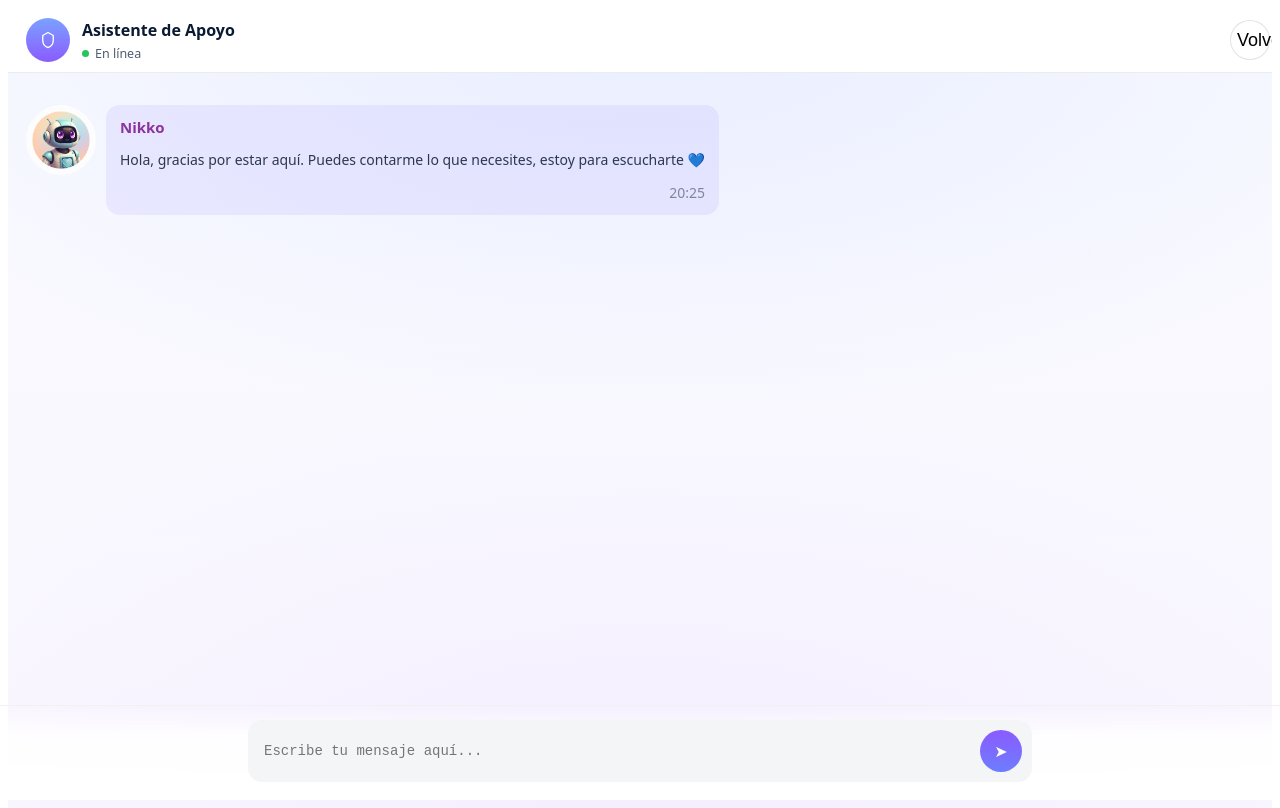
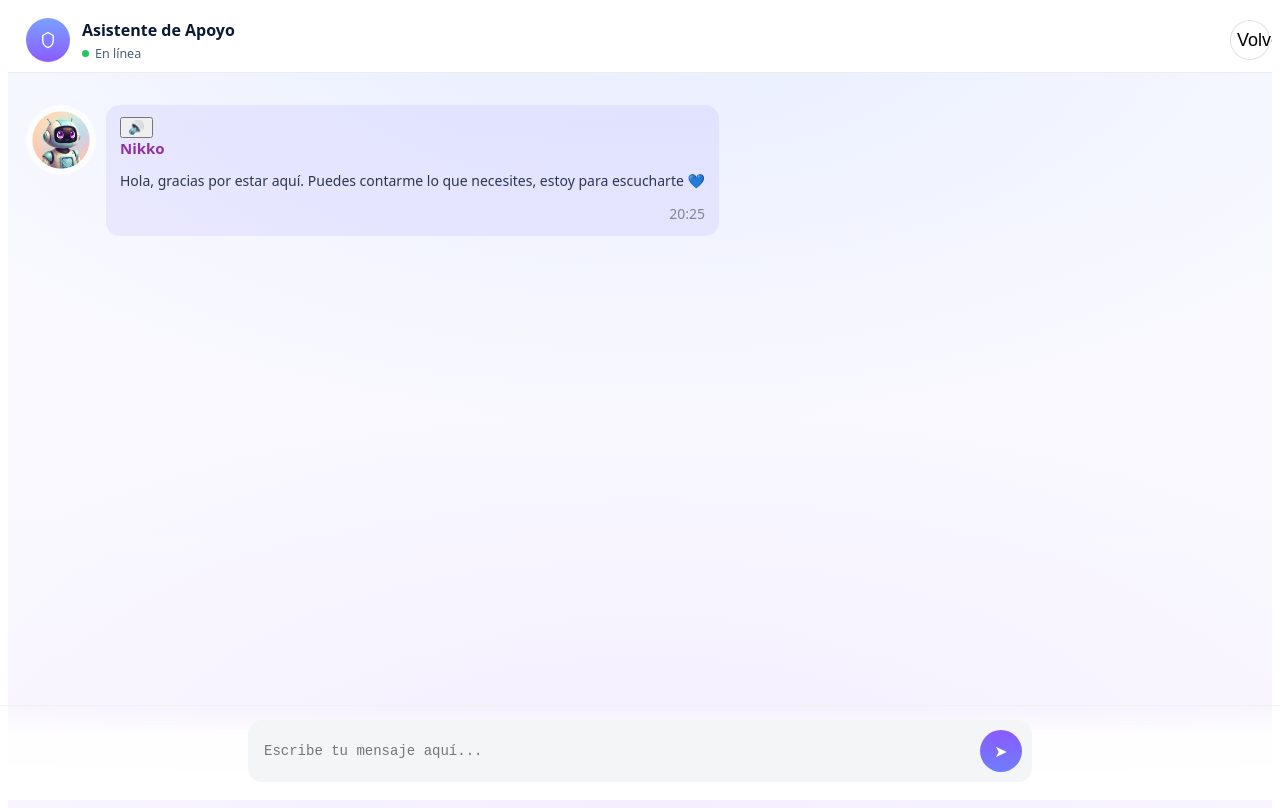
Before and after one commit to noelianikolatesla/Projecte-Nikko, a React (Vite) app in the folder nikko/frontend/: page /chat in a window 1280 px wide. Built offline with nearby package versions, Linux system fonts and the light colour scheme.

Commit message:
Integrar Polly TTS y boton de voz en el chat

```diff
--- a/nikko/frontend/src/components/Chat.jsx
+++ b/nikko/frontend/src/components/Chat.jsx
@@ -94,6 +94,37 @@ export default function Chat({ onBack }) {
     }
   }
 
+  //FUNCION SPEAK OMITIDA POR AHORA
+  async function speak(text) {
+    try {
+      console.log("🔊 Solicitando audio para:", text);
+
+      const res = await fetch("http://localhost:3001/api/tts", {
+        method: "POST",
+        headers: { "Content-Type": "application/json" },
+        body: JSON.stringify({ text }),
+      });
+
+      console.log("Respuesta Polly:", res.status, res.headers.get("content-type"));
+
+      const blob = await res.blob();
+      console.log("Blob:", blob);
+
+      const url = URL.createObjectURL(blob);
+      console.log("Audio URL:", url);
+
+      const audio = new Audio(url);
+
+      audio.onplay = () => console.log("▶️ Audio reproduciéndose");
+      audio.onerror = (e) => console.error("❌ Error audio", e);
+
+      await audio.play();
+    } catch (e) {
+      console.error("❌ Error reproduciendo voz", e);
+    }
+  }
+
+
   // ===== FRONTEND / UI (del segundo código) =====
   return (
     <div className="chatPage">
@@ -138,7 +169,18 @@ export default function Chat({ onBack }) {
               </div>
             )}
             <div className={`msgBubble ${m.role}`}>
-              { m.role === "bot" && (
+              {m.role === "bot" && (
+                <button
+                  className="speakBtn"
+                  onClick={() => speak(m.text)}
+                  title="Escuchar respuesta"
+                  aria-label="Escuchar respuesta"
+                >
+                  🔊
+                </button>
+              )}
+
+              {m.role === "bot" && (
                 <div className="botName">Nikko</div>
               )}
               {m.role === "bot" ? (
```
Also changed, not shown: 1 other file (tests, documents, lock files or other folders).
